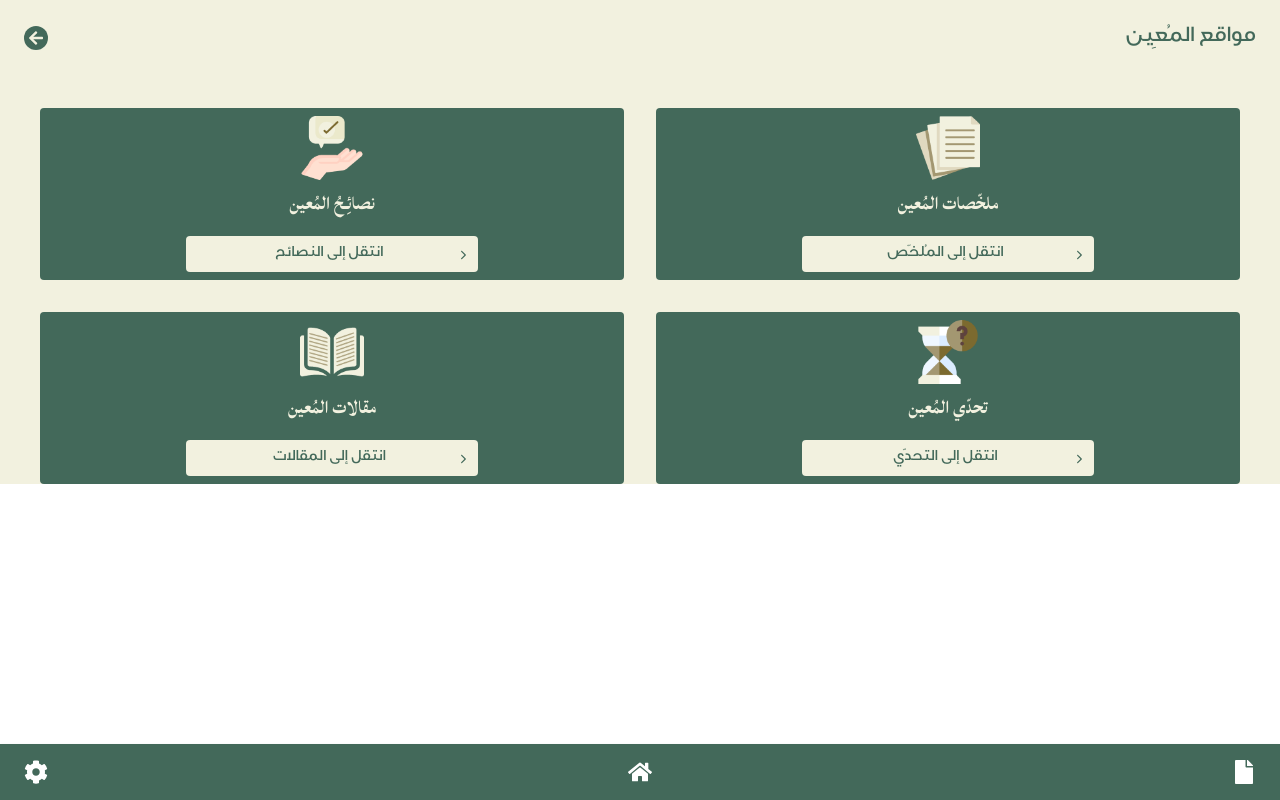
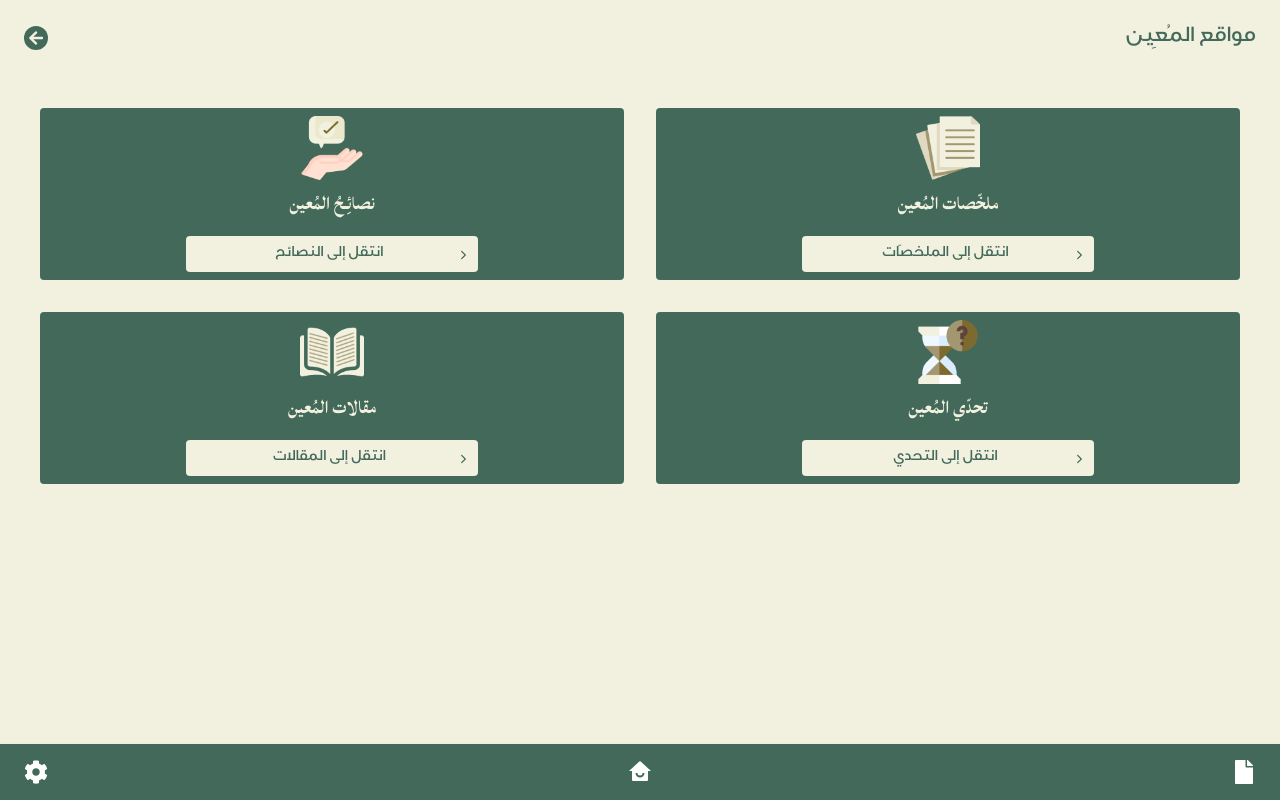
Before and after one commit to Khodor21/almu3in, a Next.js app: page /sections in a window 1280 px wide. Built offline with nearby package versions, Linux system fonts and the light colour scheme.

Commit message:
Add Challenge and Edit Style Of Advices

```diff
--- a/app/admin/postForm.jsx
+++ b/app/admin/postForm.jsx
@@ -33,6 +33,7 @@ const PostForm = () => {
       toast.error("حدث خطأ غير متوقع!");
     }
   };
+  const formattedArticle = article.replace(/\n/g, "<br>");
 
   return (
     <div className="bg-second h-full py-4">
@@ -76,7 +77,7 @@ const PostForm = () => {
             <textarea
               name="article"
               id="swissra"
-              value={article}
+              value={formattedArticle}
               onChange={(e) => setArticle(e.target.value)}
               rows="10"
               className="text-right border-2 text-main rounded-lg py-2 px-4"
--- a/app/components/Hero.jsx
+++ b/app/components/Hero.jsx
@@ -2,7 +2,6 @@
 import React from "react";
 import Navbar from "./Navbar";
 import Image from "next/image";
-import Text from "../assets/MainText.svg";
 import Book from "../assets/MainImage.svg";
 import Link from "next/link";
 import { motion } from "framer-motion";
@@ -58,7 +57,7 @@ const Hero = () => {
           <Link
             width={400}
             href="/sections"
-            className="bg-main py-2 px-10 rounded text-center text-second"
+            className="bg-main hover:border-2  hover:bg-second hover:text-main hover:shadow-xl py-2 px-10 rounded text-center text-second"
           >
             <button id="ibm" className="text-xl">
               التالـــي
--- a/app/components/Navbar.jsx
+++ b/app/components/Navbar.jsx
@@ -33,7 +33,7 @@ const Navbar = () => {
               />
             </div>
             <div>
-              <button className="bg-main rounded-xl shadow-xl text-second flex hover:bg-second hover:text-main">
+              <button className="bg-main rounded-xl shadow-xl text-second flex hover:bg-second hover:text-main hover:border-2">
                 <Link href="tel:+961-71708103">
                   <p
                     className="my-2 md:my-4 mx-4 md:mx-6 flex gap-1 text-lg"
--- a/app/globals.css
+++ b/app/globals.css
@@ -5,6 +5,12 @@
 @font-face {
   font-family: "Lateef";
   src: url("./fonts/Lateef-Bold.ttf");
+  font-weight: normal;
+  font-style: normal;
+}
+@font-face {
+  font-family: "Al-Jazeera";
+  src: url("./fonts/Al-Jazeera-Arabic\ Bold.ttf");
   font-weight: normal;
   font-style: normal;
 }
@@ -28,11 +34,15 @@ html,
 body {
   overflow-x: hidden;
   scroll-behavior: smooth;
+  background-color: #f2f1df;
 }
 body {
   margin: 0;
   overflow: hidden;
   position: relative;
+}
+.text-area {
+  white-space: pre-wrap;
 }
 
 #swissra {
@@ -40,6 +50,9 @@ body {
 }
 #lateef {
   font-family: "Lateef";
+}
+#jazeera {
+  font-family: "Al-Jazeera";
 }
 #ibm {
   font-family: "Ibm";
--- /dev/null
+++ b/app/sections/BottomNavbar.jsx
@@ -0,0 +1,21 @@
+import Link from "next/link";
+import React from "react";
+import { FaCog, FaFile } from "react-icons/fa";
+import { RiHomeSmileFill } from "react-icons/ri";
+
+const BottomNavbar = () => {
+  return (
+    <nav className="bg-main py-4 px-6 flex items-center justify-between shadow fixed bottom-0 w-full">
+      <Link href="/services">
+        <FaCog className="w-6 h-6 hover:text-third text-white mr-4" />
+      </Link>
+      <Link href="/">
+        <RiHomeSmileFill className="w-6 h-6 hover:text-third text-white" />
+      </Link>
+      <Link href="/pages">
+        <FaFile className="w-6 h-6 hover:text-third text-white ml-4" />
+      </Link>
+    </nav>
+  );
+};
+export default BottomNavbar;
--- /dev/null
+++ b/app/sections/data/services.js
@@ -0,0 +1,10 @@
+const servicesData = [
+  { image: Advice, title: "نصائِـحُ المُعين", linkHref: "/sections/advices" },
+  {
+    image: Summarize,
+    title: "ملخّصات المُعين",
+    linkHref: "/sections/summarizes",
+  },
+  { image: Book, title: "مقالات المُعين", linkHref: "/sections/blogs" },
+  { image: Quiz, title: "تحدّي المُعين", linkHref: "/sections/quiz" },
+];
--- a/app/sections/page.js
+++ b/app/sections/page.js
@@ -1,114 +1,90 @@
+"use client";
 import React from "react";
-import { FaHome, FaCog, FaFile, FaArrowLeft } from "react-icons/fa"; // Import icons
+import { FaArrowLeft } from "react-icons/fa";
 import Link from "next/link";
 import { IoIosArrowForward } from "react-icons/io";
-import { MdQuiz } from "react-icons/md";
+import Image from "next/image";
+import { motion } from "framer-motion";
+import BottomNavbar from "./BottomNavbar";
 import Quiz from "../assets/quiz.png";
 import Advice from "../assets/advice.png";
 import Summarize from "../assets/paper.png";
 import Book from "../assets/book.png";
-import Image from "next/image";
-// Top Navbar
-const TopNavbar = () => {
+
+const commonStyles = {
+  link: "flex justify-between text-sm bg-second text-main p-2 rounded w-[50%] mx-auto my-2",
+};
+
+const ServiceItem = ({ image, title, linkHref, linkTitle }) => {
   return (
-    <nav className="bg-second p-6 flex items-center justify-between">
-      <Link href="/">
-        <FaArrowLeft className="w-6 h-6 text-second bg-main p-1 rounded-full" />
+    <motion.div
+      initial={{ opacity: 0, scale: 0.5 }}
+      animate={{ opacity: 1, scale: 1 }}
+      transition={{ duration: 1.5 }}
+      className="flex flex-col gap-2 bg-main text-second rounded text-center"
+    >
+      <Image src={image} className="h-16 w-16 mx-auto mt-2" />
+      <h1 id="lateef" className="text-2xl">
+        {title}
+      </h1>
+      <Link href={linkHref} id="swissra" className={commonStyles.link}>
+        <p className="ml-2 w-full"> انتقل إلى {linkTitle}</p>{" "}
+        <IoIosArrowForward className="mt-1" />
       </Link>
-      <h2 className="text-xl text-main" id="swissra">
-        مواقع المُعِين
-      </h2>
-    </nav>
+    </motion.div>
   );
 };
 
-// Bottom Navbar
-const BottomNavbar = () => {
+const SectionsPage = () => {
+  const titleVariants = {
+    hidden: { opacity: 0, y: -50 },
+    visible: { opacity: 1, y: 0 },
+  };
   return (
-    <nav className="bg-main py-4 px-6 flex items-center justify-between shadow fixed bottom-0 w-full">
-      <Link href="/services">
-        <FaCog className="w-6 h-6 text-white mr-4" />
-      </Link>
-      <Link href="/">
-        <FaHome className="w-6 h-6 text-white" />
-      </Link>
-      <Link href="/pages">
-        <FaFile className="w-6 h-6 text-white ml-4" />
-      </Link>
-    </nav>
-  );
-}; // Grid Services
-const GridServices = () => {
-  return (
-    <div className="bg-second pb-20 md:pb-0">
-      <div className="grid grid-cols-1 md:grid-cols-2 gap-8 mx-10 pt-8 ">
-        <div className="flex flex-col gap-2 bg-main text-second rounded text-center">
-          <Image src={Advice} className="h-16 w-16 mx-auto mt-2" />
-          <h1 id="lateef" className="text-2xl">
-            نصائِـحُ المُعين
-          </h1>
-          <Link
-            href="/sections/advices"
-            id="swissra"
-            className="flex justify-between text-sm bg-second text-main p-2 rounded w-[50%] mx-auto my-2"
-          >
-            <p className="ml-2 w-full"> انتقل إلى النصائح</p>{" "}
-            <IoIosArrowForward className="mt-1" />
+    <div>
+      <motion.div
+        initial="hidden"
+        animate="visible"
+        variants={titleVariants}
+        transition={{ duration: 1 }}
+      >
+        <nav className="bg-second p-6 flex items-center justify-between">
+          <Link href="/">
+            <FaArrowLeft className="w-6 h-6 text-second bg-main hover:text-main hover:bg-second hover:border-2 p-1 rounded-full" />
           </Link>
-        </div>
-        <div className="flex flex-col gap-2 bg-main text-second rounded text-center">
-          <Image src={Summarize} className="h-16 w-16 mx-auto mt-2" />
-          <h1 id="lateef" className="text-2xl">
-            ملخّصات المُعين
-          </h1>
-          <Link
-            href="/sections/summarizes"
-            id="swissra"
-            className="flex justify-between text-sm bg-second text-main p-2 rounded w-[50%] mx-auto my-2"
-          >
-            <p className="ml-2 w-full"> انتقل إلى المُلخّص</p>{" "}
-            <IoIosArrowForward className="mt-1" />
-          </Link>
-        </div>
-        <div className="flex flex-col gap-2 bg-main text-second rounded text-center">
-          <Image src={Book} className="h-16 w-16 mx-auto mt-2" />
-          <h1 id="lateef" className="text-2xl">
-            مقالات المُعين
-          </h1>
-          <Link
-            href="/sections/blogs"
-            id="swissra"
-            className="flex justify-between text-sm bg-second text-main p-2 rounded w-[50%] mx-auto my-2"
-          >
-            <p className="ml-2 w-full"> انتقل إلى المقالات</p>{" "}
-            <IoIosArrowForward className="mt-1" />
-          </Link>
-        </div>
-        <div className="flex flex-col gap-2 bg-main text-second rounded text-center">
-          <Image src={Quiz} className="h-16 w-16 mx-auto mt-2" />
-          <h1 id="lateef" className="text-2xl">
-            تحدّي المُعين
-          </h1>
-          <Link
-            href="/sections/quiz"
-            id="swissra"
-            className="flex justify-between text-sm bg-second text-main p-2 rounded w-[50%] mx-auto my-2"
-          >
-            <p className="ml-2 w-full"> انتقل إلى التحدّي</p>{" "}
-            <IoIosArrowForward className="mt-1" />
-          </Link>
+          <h2 className="text-xl text-main" id="swissra">
+            مواقع المُعِين
+          </h2>
+        </nav>
+      </motion.div>
+      <div className="bg-second pb-20 md:pb-0">
+        <div className="grid grid-cols-1 md:grid-cols-2 gap-8 mx-10 pt-8">
+          <ServiceItem
+            image={Advice}
+            title="نصائِـحُ المُعين"
+            linkTitle="النصائح"
+            linkHref="/sections/advices"
+          />
+          <ServiceItem
+            image={Summarize}
+            title="ملخّصات المُعين"
+            linkTitle="الملخصّات"
+            linkHref="/sections/summarizes"
+          />
+          <ServiceItem
+            image={Book}
+            title="مقالات المُعين"
+            linkTitle="المقالات"
+            linkHref="/sections/blogs"
+          />
+          <ServiceItem
+            image={Quiz}
+            title="تحدّي المُعين"
+            linkTitle="التحدي"
+            linkHref="/sections/quiz"
+          />
         </div>
       </div>
-    </div>
-  );
-};
-
-// Example usage in a component:
-const SectionsPage = () => {
-  return (
-    <div>
-      <TopNavbar />
-      <GridServices />
       <BottomNavbar />
     </div>
   );
--- a/tailwind.config.js
+++ b/tailwind.config.js
@@ -12,7 +12,7 @@ module.exports = {
         second: "#F2F1DF",
         third: "#A39771",
         white: "#ffff",
-        red: "#FF0000",
+        red: "#C7544A",
         gray: "#808080",
         blue: "#3B82F6",
       },
```
Also changed, not shown: app/sections/advices/[slug]/page.js (+17 -7 lines), app/sections/advices/page.js (+20 -13 lines), app/sections/quiz/page.js (+35 -2 lines), app/assets/Home.svg (added).
